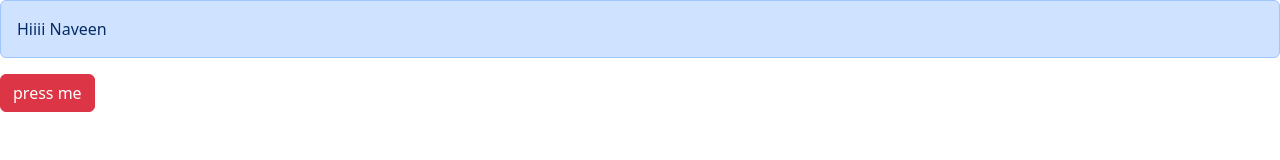
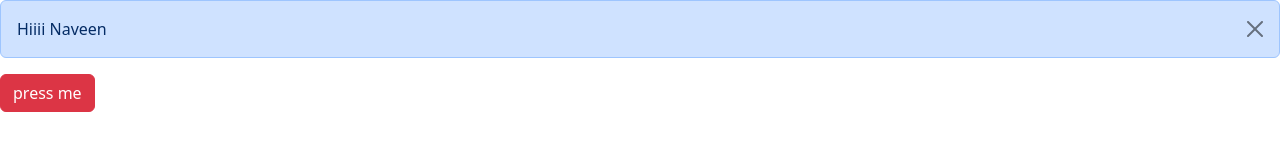
Before and after one commit to NaveenNotOrg/first-app, a React (Vite) app: page / in a window 1280 px wide. Both pictures are taken after a click on the button "press me". Shown: the top 160 px of the page. Built offline with nearby package versions, Linux system fonts and the light colour scheme.

Commit message:
Showing dismissable alert

```diff
--- a/src/App.tsx
+++ b/src/App.tsx
@@ -1,13 +1,16 @@
+import { useState } from "react";
 import Alert from "./components/Alert";
 import Button from "./components/Button";
 function App() {
+  const [alertVisible, setAlertVisibility] = useState(false);
   return (
     <div>
-      <Alert>
-        Hiiii <span>Naveen</span>
-      </Alert>
-      <Button onClick={() => console.log("Pressed")} color="danger">
-        {" "}
+      {alertVisible && (
+        <Alert onClose={() => setAlertVisibility(false)}>
+          Hiiii <span>Naveen</span>
+        </Alert>
+      )}
+      <Button onClick={() => setAlertVisibility(true)} color="danger">
         press me
       </Button>
     </div>
--- a/src/components/Alert.tsx
+++ b/src/components/Alert.tsx
@@ -2,11 +2,22 @@
 
 interface Props {
   children: ReactNode;
+  onClose: () => void;
 }
-const Alert = ({ children }: Props) => {
+const Alert = ({ children, onClose }: Props) => {
   return (
-    <div className="alert alert-primary" role="alert">
+    <div
+      className="alert alert-primary alert-dismissible fade show"
+      role="alert"
+    >
       {children}
+      <button
+        type="button"
+        className="btn-close"
+        data-bs-dismiss="alert"
+        aria-label="Close"
+        onClick={onClose}
+      ></button>
     </div>
   );
 };
```
